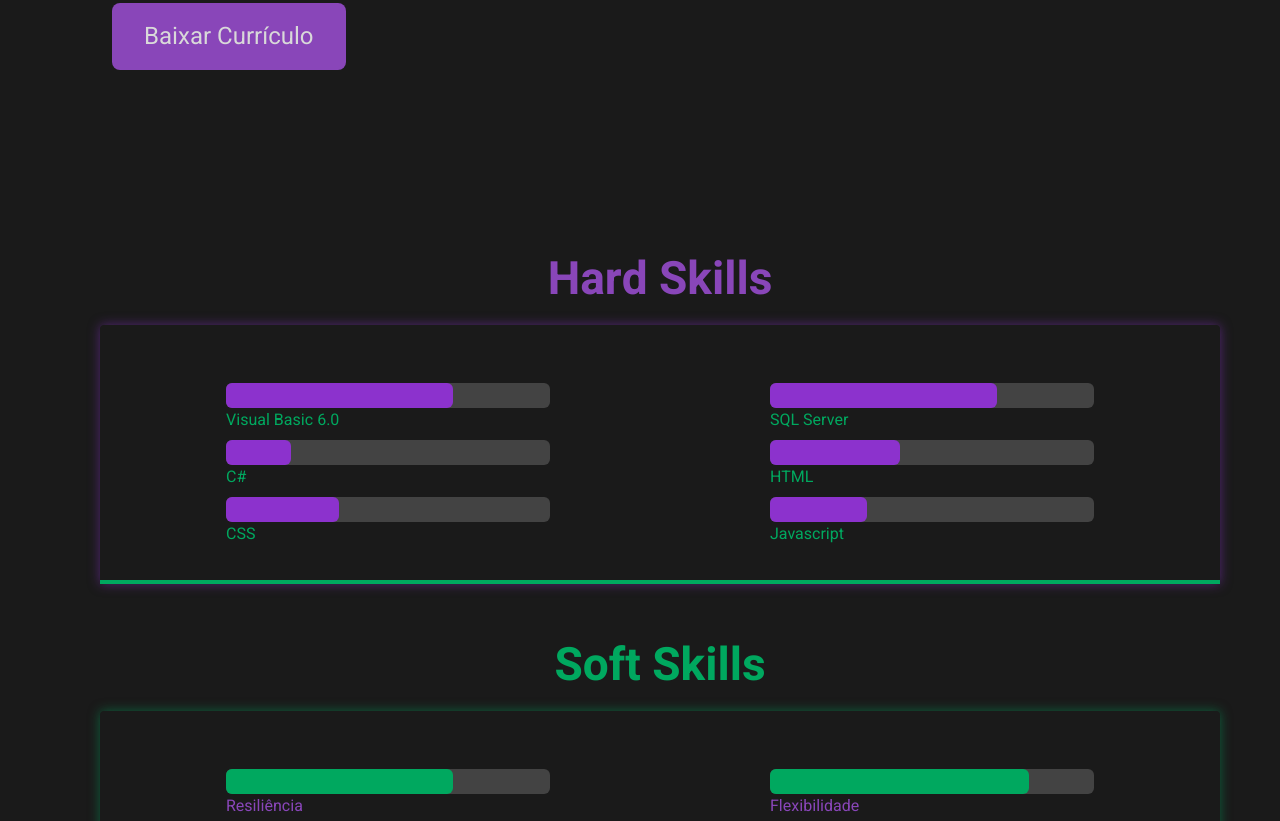
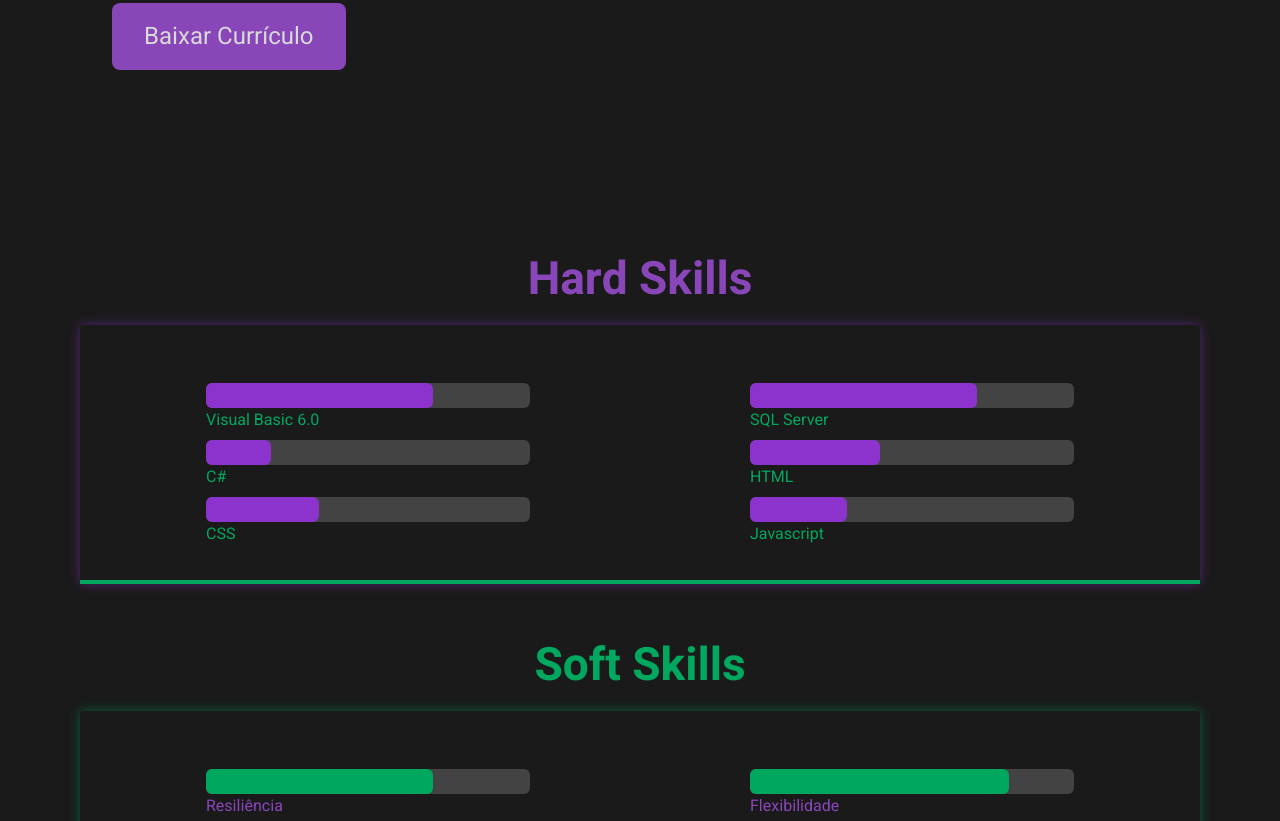
Before and after one commit to MurielZounar/portfoliomuriel, a plain HTML site: page index.html in a window 1280 px wide. Shown: the part 3687-4508 px from the top of the page. Drawn offline with nearby package versions, Linux system fonts and the light colour scheme; files whose address does not match are found by name.

Commit message:
correção do tamanho da margem do #skills

```diff
--- a/style.css
+++ b/style.css
@@ -428,9 +428,6 @@ nav div.icon-close:hover {
 }
 
 /* PROGRESS */
-#skills {
-  margin-left: 2.5rem;
-}
 
 #skills .hardSkills {
   padding: 3.625rem 2rem;
@@ -614,7 +611,7 @@ footer .social a:hover {
 
 /* BLOG */
 
-/* #metaverse .image {
+#metaverse .image {
   width: 27rem;
   height: auto;
 }
@@ -627,7 +624,7 @@ footer .social a:hover {
 #metaverse p a {
   color: var(--title-color);
   cursor: pointer;
-} */
+}
 
 /* ANIMATIONS */
 
```
